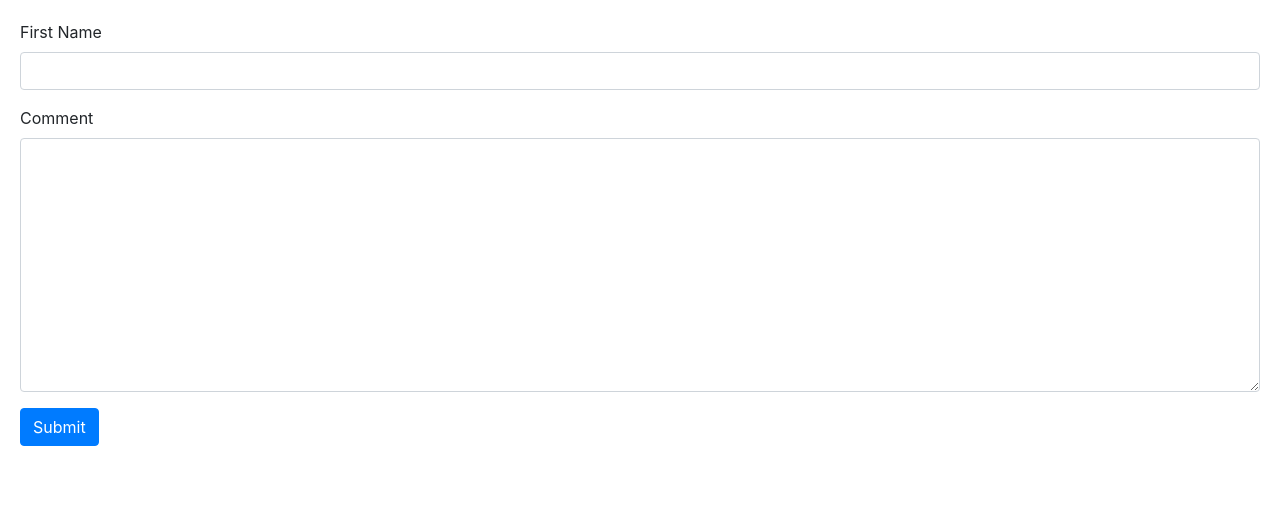
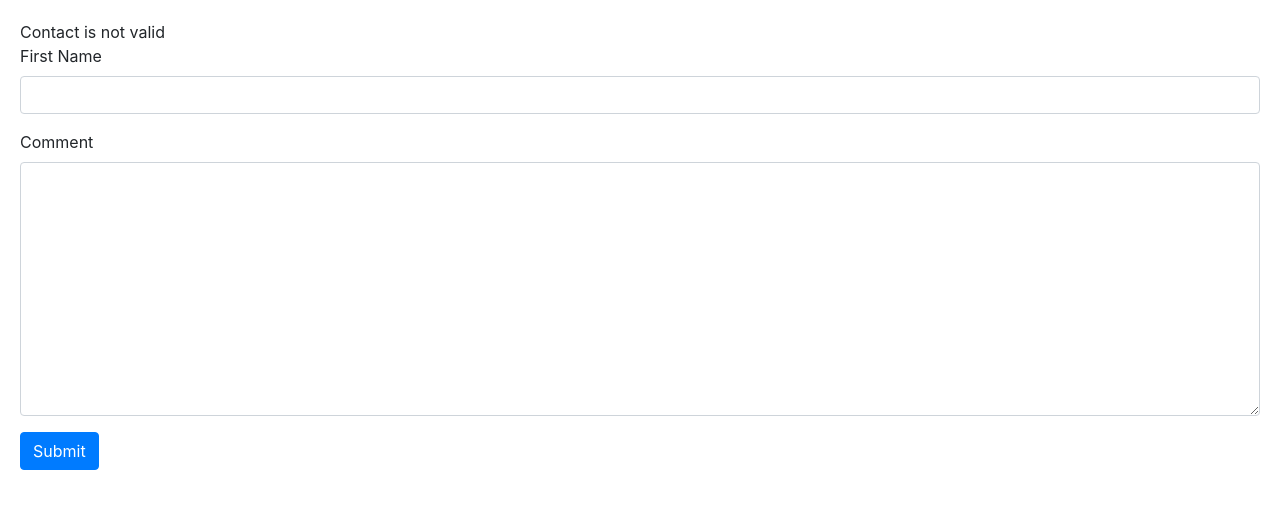
Before and after one commit to tabarino/FirstAngularProject, an Angular app: page / in a window 1280 px wide. Shown: the top 508 px of the page. Built offline with nearby package versions, Linux system fonts and the light colour scheme.

Commit message:
84. ngModelGroup

```diff
--- a/src/app/contact-form/contact-form.component.html
+++ b/src/app/contact-form/contact-form.component.html
@@ -1,5 +1,7 @@
 <form #contactForm="ngForm" (ngSubmit)="onSubmit(contactForm)">
+    <div ngModelGroup="contact" #contact="ngModelGroup">
         <div class="form-group">
+            <div *ngIf="!contact.valid">Contact is not valid</div>
             <label for="firstName">First Name</label>
             <input
                 required minlength="3" maxlength="10" pattern="banana" ngModel
@@ -20,6 +22,7 @@
                 </div>
             </div>
         </div>
+    </div>
     <div class="form-group">
         <label for="comment">Comment</label>
         <textarea ngModel class="form-control" id="comment" name="comment" cols="30" rows="10"></textarea>
```
Lines whose indentation alone changed are shown as unchanged.
